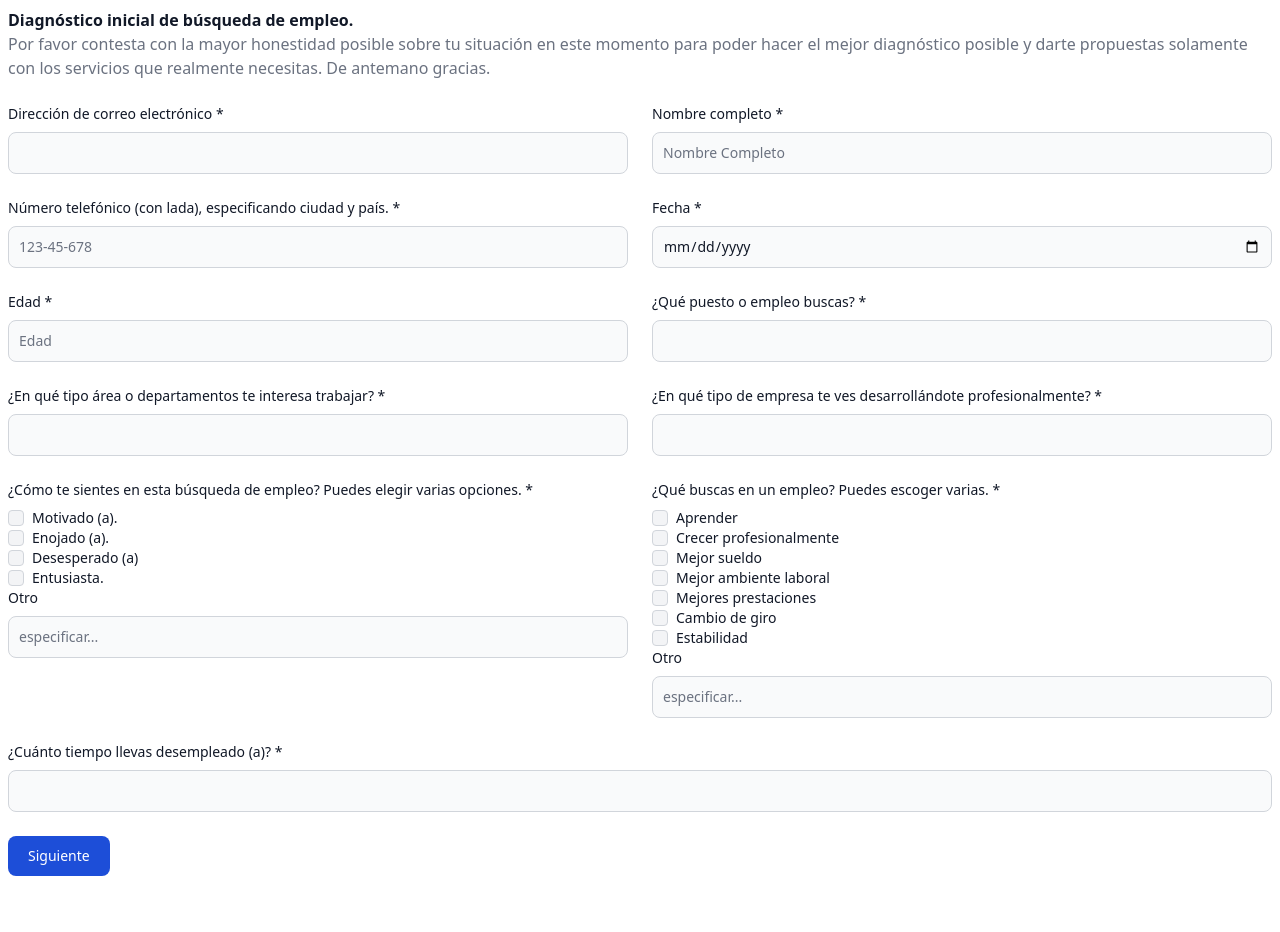
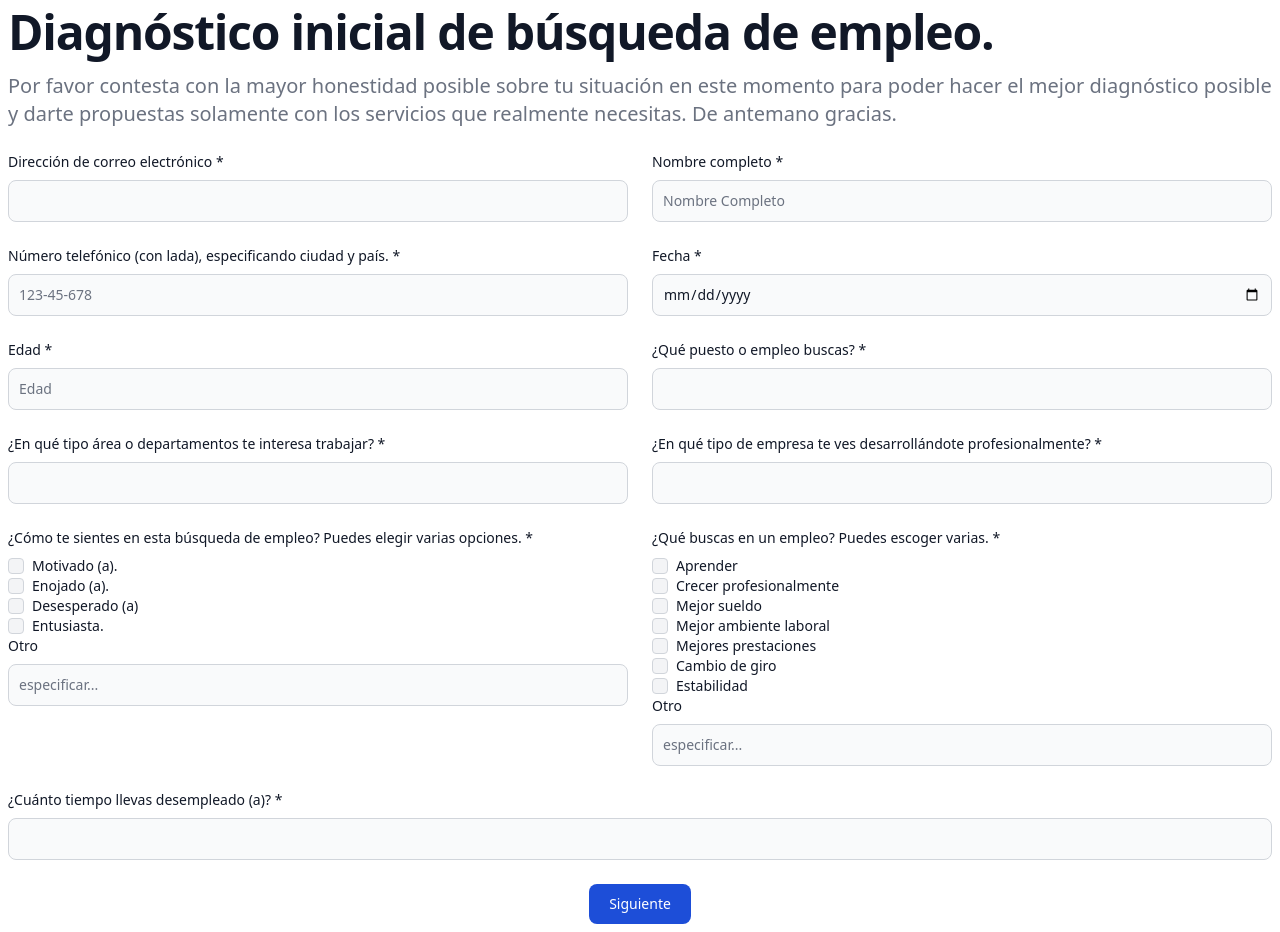
Before and after one commit to GroupFiveDev/Formulario-Coaching-empleo-capacitacion, a Next.js app: page / in a window 1280 px wide. Before the commit the page ends 884 px from the top, so only its background shows below. Built offline with nearby package versions, Linux system fonts and the light colour scheme.

Commit message:
fixed v2

```diff
--- a/styles/output.css
+++ b/styles/output.css
@@ -1,5 +1,5 @@
 /*
-! tailwindcss v3.3.0 | MIT License | https://tailwindcss.com
+! tailwindcss v3.3.1 | MIT License | https://tailwindcss.com
 */
 
 /*
@@ -694,16 +694,16 @@ select {
   margin-bottom: 0.5rem;
 }
 
+.mb-4 {
+  margin-bottom: 1rem;
+}
+
 .mb-6 {
   margin-bottom: 1.5rem;
 }
 
 .ml-2 {
   margin-left: 0.5rem;
-}
-
-.mt-1 {
-  margin-top: 0.25rem;
 }
 
 .mt-10 {
@@ -742,8 +742,20 @@ select {
   width: 100%;
 }
 
+.flex-col {
+  flex-direction: column;
+}
+
 .items-center {
   align-items: center;
+}
+
+.justify-center {
+  justify-content: center;
+}
+
+.gap-5 {
+  gap: 1.25rem;
 }
 
 .gap-6 {
@@ -783,10 +795,6 @@ select {
 
 .border {
   border-width: 1px;
-}
-
-.border-b {
-  border-bottom-width: 1px;
 }
 
 .border-gray-300 {
@@ -844,14 +852,14 @@ select {
   text-align: center;
 }
 
-.text-5xl {
-  font-size: 3rem;
-  line-height: 1;
+.text-4xl {
+  font-size: 2.25rem;
+  line-height: 2.5rem;
 }
 
-.text-base {
-  font-size: 1rem;
-  line-height: 1.5rem;
+.text-lg {
+  font-size: 1.125rem;
+  line-height: 1.75rem;
 }
 
 .text-sm {
@@ -867,6 +875,10 @@ select {
   font-weight: 500;
 }
 
+.font-normal {
+  font-weight: 400;
+}
+
 .font-semibold {
   font-weight: 600;
 }
@@ -875,8 +887,12 @@ select {
   line-height: 1.5rem;
 }
 
-.leading-7 {
-  line-height: 1.75rem;
+.leading-none {
+  line-height: 1;
+}
+
+.tracking-tight {
+  letter-spacing: -0.025em;
 }
 
 .text-blue-600 {
@@ -887,11 +903,6 @@ select {
 .text-gray-500 {
   --tw-text-opacity: 1;
   color: rgb(107 114 128 / var(--tw-text-opacity));
-}
-
-.text-gray-600 {
-  --tw-text-opacity: 1;
-  color: rgb(75 85 99 / var(--tw-text-opacity));
 }
 
 .text-gray-900 {
@@ -951,11 +962,6 @@ select {
     background-color: rgb(37 99 235 / var(--tw-bg-opacity));
   }
 
-  .dark\:text-gray-400 {
-    --tw-text-opacity: 1;
-    color: rgb(156 163 175 / var(--tw-text-opacity));
-  }
-
   .dark\:hover\:bg-blue-700:hover {
     --tw-bg-opacity: 1;
     background-color: rgb(29 78 216 / var(--tw-bg-opacity));
@@ -977,4 +983,16 @@ select {
   .md\:grid-cols-2 {
     grid-template-columns: repeat(2, minmax(0, 1fr));
   }
+
+  .md\:text-5xl {
+    font-size: 3rem;
+    line-height: 1;
+  }
 }
+
+@media (min-width: 1024px) {
+  .lg\:text-xl {
+    font-size: 1.25rem;
+    line-height: 1.75rem;
+  }
+}
```
Also changed, not shown: app/grafica/page.jsx (+5 -5 lines).
